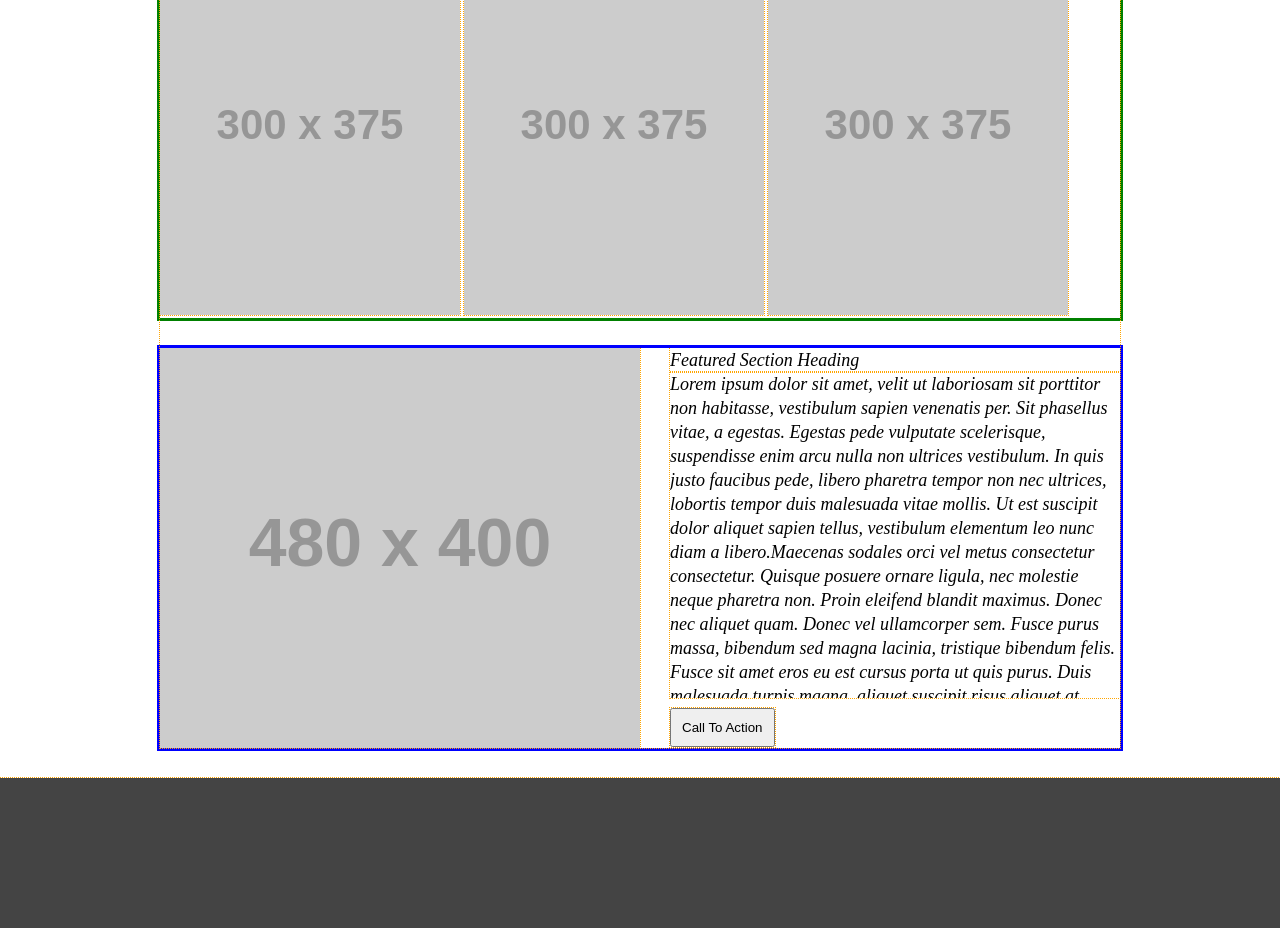
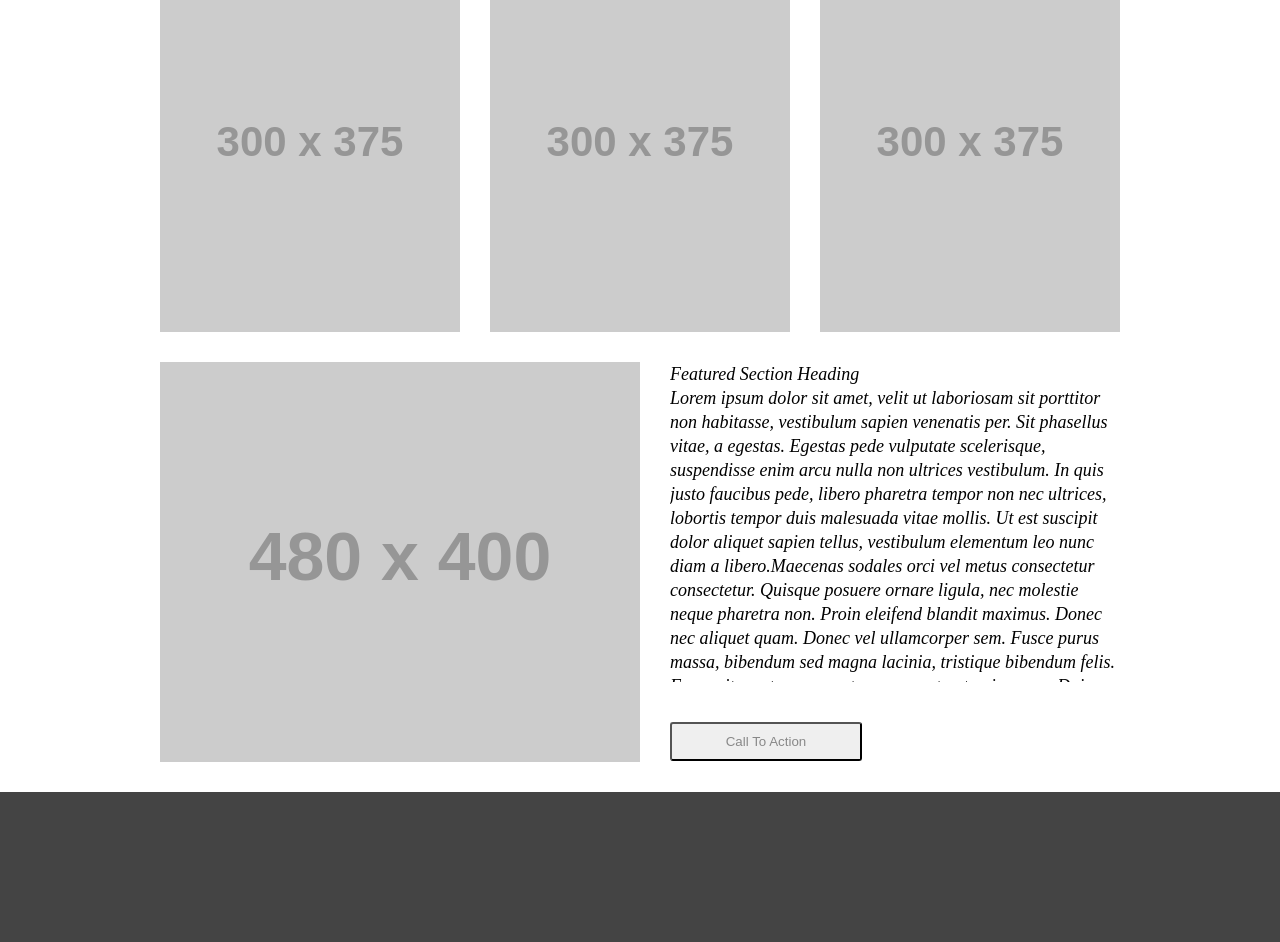
Before and after one commit to shellytang/wireframe_exercise, a plain HTML site: page index.html in a window 1280 px wide. Shown: the part 646-1588 px from the top of the page. Drawn offline with Linux system fonts and the light colour scheme; placeholder pictures from the web are drawn by us.

Commit message:
added margins for middle images and fixed button

```diff
--- a/style.css
+++ b/style.css
@@ -1,72 +1,69 @@
-* {
-  outline: 1px dotted orange;
-}
-  /*{
-{
-  display: inline-block;
-  margin-top: 40px;
-  margin-right: 75px;
-}
-
-{
-  text-decoration: none;
-  color: #888;
-}*/
-
 main, .inner, .always_three {
   width: 960px;
   margin-left: auto;
   margin-right: auto;
 }
-.inner li {
+header {
+  background-color: #444;
+  height: 90px;
+}
+nav img {
   display: inline-block;
-  /*margin-top: 40px;
-  margin-right: 75px;*/
+  float: left;
+  margin-right: 75px;
+  margin-top: 10px;
 }
-.inner ul {
+li {
   display: inline-block;
+  margin-top: 40px;
+  margin-right: 75px;
+  text-decoration: none;
+  color: #888;
 }
 .hero {
   margin: 30px auto 30px auto;
 }
-
 .always_three {
-  outline: 3px solid green;
+  height:375px;
 }
-
-
+.always_three img {
+  width: 300px;
+  float: left;
+}
+.always_three img:nth-child(2) {
+  margin-left: 30px;
+  margin-right: 30px;
+}
 .featured_section {
-  outline: 3px solid blue;
   margin-top: 30px;
   height: 400px;
 }
-
 .featured_section img {
   float: left;
   width: 50%;
   margin-right: 30px;
   margin-bottom: 30px;
 }
-
 .right {
-  height: 350px;
+  height: 320px;
   overflow: auto;
   font-size: 18px;
   font-style: italic;
   line-height: 24px;
  }
-
-
  footer {
    clear: both;
    background: #444;
    height: 150px;
  }
-
 button {
-  margin-top: 10px;
+  margin-top: 40px;
   padding: 10px;
+  width: 20%;
+  border-radius: 3px;
+  transition:350ms;
+  color: #888;
 }
- button:hover{
-   color: red;
+ button:hover {
+   background: #444;
  }
```
Also changed, not shown: index.html (+0 -17 lines).
